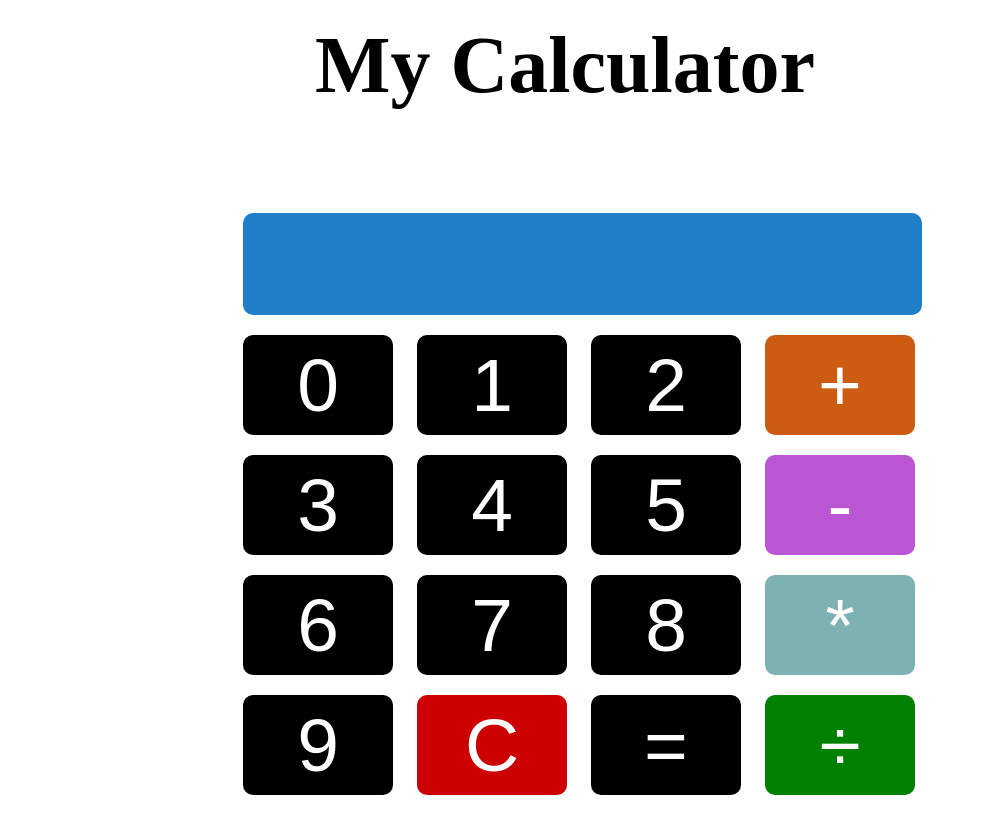
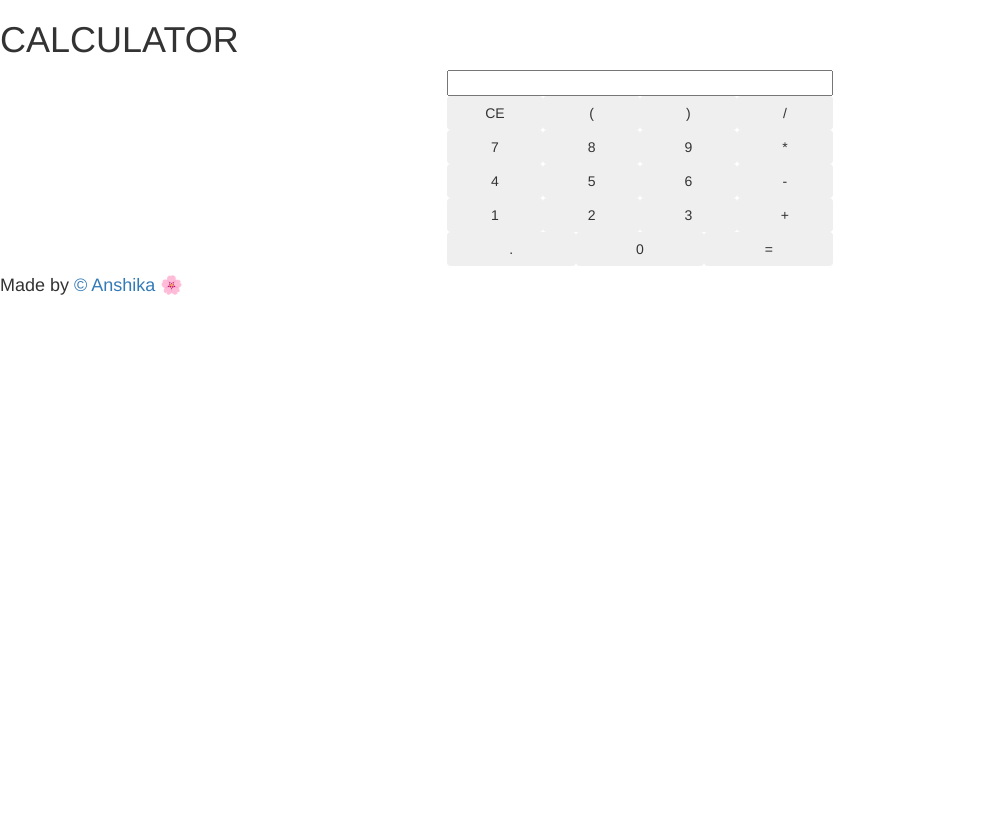
Before and after one commit to ANSHIKA1806/Calculator, a plain HTML site: page index.html in a window 1280 px wide. Shown: the whole page, without its empty margins (0-984 px from the left). Drawn offline with nearby package versions, Linux system fonts and the light colour scheme.

Commit message:
Update index.html

```diff
--- a/index.html
+++ b/index.html
@@ -1,35 +1,62 @@
-<!DOCTYPE html>
-<html lang="en" dir="ltr">
-  <head>
-    <meta charset="utf-8">
-     <meta name="description" content="">
-     <meta name="viewport" content="width=device-width, initial-scale=1">
-     <link rel="stylesheet" href="style.css">
-    <title>My Calculator</title>
-  </head>
+<html>
+<head>
+    <title>Calculator</title>
+    <meta name="viewport" content="width=device-width, initial-scale=1.0">
+    <link rel="stylesheet" href="./css/main.css">
+    <script type="text/javascript" src="./js/jquery-3.2.1.min.js"></script>
+    <link rel="stylesheet" href="https://maxcdn.bootstrapcdn.com/bootstrap/3.3.7/css/bootstrap.min.css"
+          integrity="sha384-BVYiiSIFeK1dGmJRAkycuHAHRg32OmUcww7on3RYdg4Va+PmSTsz/K68vbdEjh4u" crossorigin="anonymous">
+    <script src="https://maxcdn.bootstrapcdn.com/bootstrap/3.3.7/js/bootstrap.min.js"
+            integrity="sha384-Tc5IQib027qvyjSMfHjOMaLkfuWVxZxUPnCJA7l2mCWNIpG9mGCD8wGNIcPD7Txa"
+            crossorigin="anonymous"></script>
+            <link rel = "icon" href = "https://as1.ftcdn.net/jpg/03/13/95/98/500_F_313959826_4ZbH2RUqz8o1cxxdxkEdRNAcJBqC1Qlv.jpg"
+        type = "image/x-icon">
+</head>
 
-  <body>
-  <h1>My Calculator</h1>
-  <br>
-    <form id="myform" name="calc">
-      <input name="display" style="width:675px; height:100px;text-align:center; background-color: #1f80c9; "> <br>
-      <input type="button"  value="0" onclick="calc.display.value+='0'">
-      <input type="button"  value="1" onclick="calc.display.value+='1'">
-      <input type="button"  value="2" onclick="calc.display.value+='2'">
-      <input type="button"  value="+" onclick="calc.display.value+='+'" style="background-color:#cc5c11;"> <br>
-      <input type="button"  value="3" onclick="calc.display.value+='3'">
-      <input type="button"  value="4" onclick="calc.display.value+='4'">
-      <input type="button"  value="5" onclick="calc.display.value+='5'">
-      <input type="button"  value="-" onclick="calc.display.value+='-'" style="background-color:#ba55d3;"> <br>
-      <input type="button"  value="6" onclick="calc.display.value+='6'">
-      <input type="button"  value="7" onclick="calc.display.value+='7'">
-      <input type="button"  value="8" onclick="calc.display.value+='8'">
-      <input type="button"  value="*" onclick="calc.display.value+='*'" style="background-color:#7db1b2;"> <br>
-      <input type="button"  value="9" onclick="calc.display.value+='9'">
-      <input type="button"  value="C" onclick="calc.display.value=''" style="background-color:#cc0000;">
-      <input type="button"  value="=" onclick="calc.display.value=eval(calc.display.value)">
-      <input type="button"  value="&#247;" onclick="calc.display.value+='/'" style="background-color: green;">
+<body>
+    <h1 id="header">CALCULATOR</h1>
 
-    </form>
-  </body>
+<section>
+    <div class="container-fluid text-center">
+        <div class="col-md-4 col-md-offset-4 card shadow calc-container">
+            <input id="calc-screen" type="text" class="col-xs-12 screen" readonly>
+            <div class="col-xs-12 keypad">
+                <div class="row">
+                    <button id="clear-btn" class="btn  col-xs-3 operator">CE</button>
+                    <button class="btn  col-xs-3 operator">(</button>
+                    <button class="btn  col-xs-3 operator">)</button>
+                    <button class="btn  col-xs-3 operator">/</button>
+                </div>
+                <div class="row">
+                    <button class="btn  col-xs-3">7</button>
+                    <button class="btn  col-xs-3">8</button>
+                    <button class="btn  col-xs-3">9</button>
+                    <button class="btn  col-xs-3 operator">*</button>
+                </div>
+                <div class="row">
+                    <button class="btn  col-xs-3">4</button>
+                    <button class="btn  col-xs-3">5</button>
+                    <button class="btn  col-xs-3">6</button>
+                    <button class="btn  col-xs-3 operator">-</button>
+                </div>
+                <div class="row">
+                    <button class="btn  col-xs-3">1</button>
+                    <button class="btn  col-xs-3">2</button>
+                    <button class="btn  col-xs-3">3</button>
+                    <button class="btn  col-xs-3 operator">+</button>
+                </div>
+                <div class="row">
+                    <button class="btn  col-xs-4">.</button>
+                    <button class="btn  col-xs-4">0</button>
+
+                    <button class="btn  col-xs-4 operator">=</button>
+                </div>
+            </div>
+        </div>
+    </div>
+</section>
+<h4>Made by<a id="maker" href="https://www.linkedin.com/in/anshika-singh-589922164/" target="_blank"> &copy; Anshika 🌸</a></h4>
+<script type="text/javascript" src="./js/main.js"></script>
+</body>
+
 </html>
```
